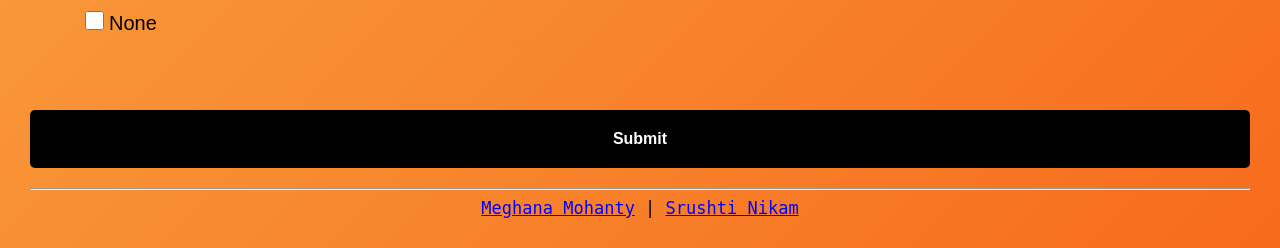
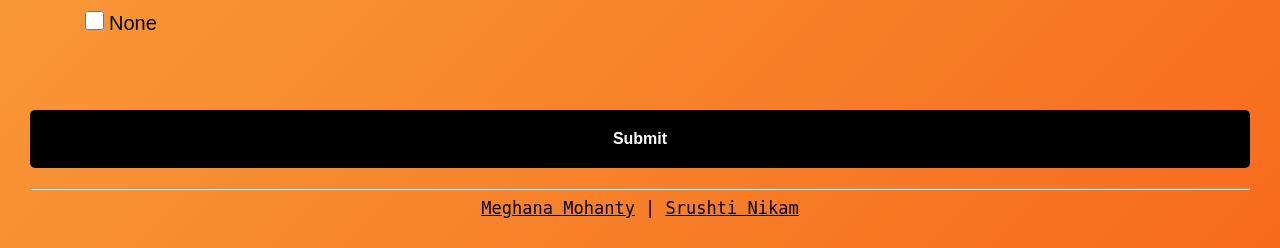
Before and after one commit to Meghana-Mohanty/Covi-Care-India, a PHP site: page /Form.html in a window 1280 px wide. Shown: the part 2242-2490 px from the top of the page. Run offline with PHP 8.4, Linux system fonts and the light colour scheme.

Commit message:
Update Layout.css

```diff
--- a/Layout.css
+++ b/Layout.css
@@ -251,3 +251,7 @@ li
 {
   padding: 30px;
 }
+code a
+{
+  color: black;
+}
```
